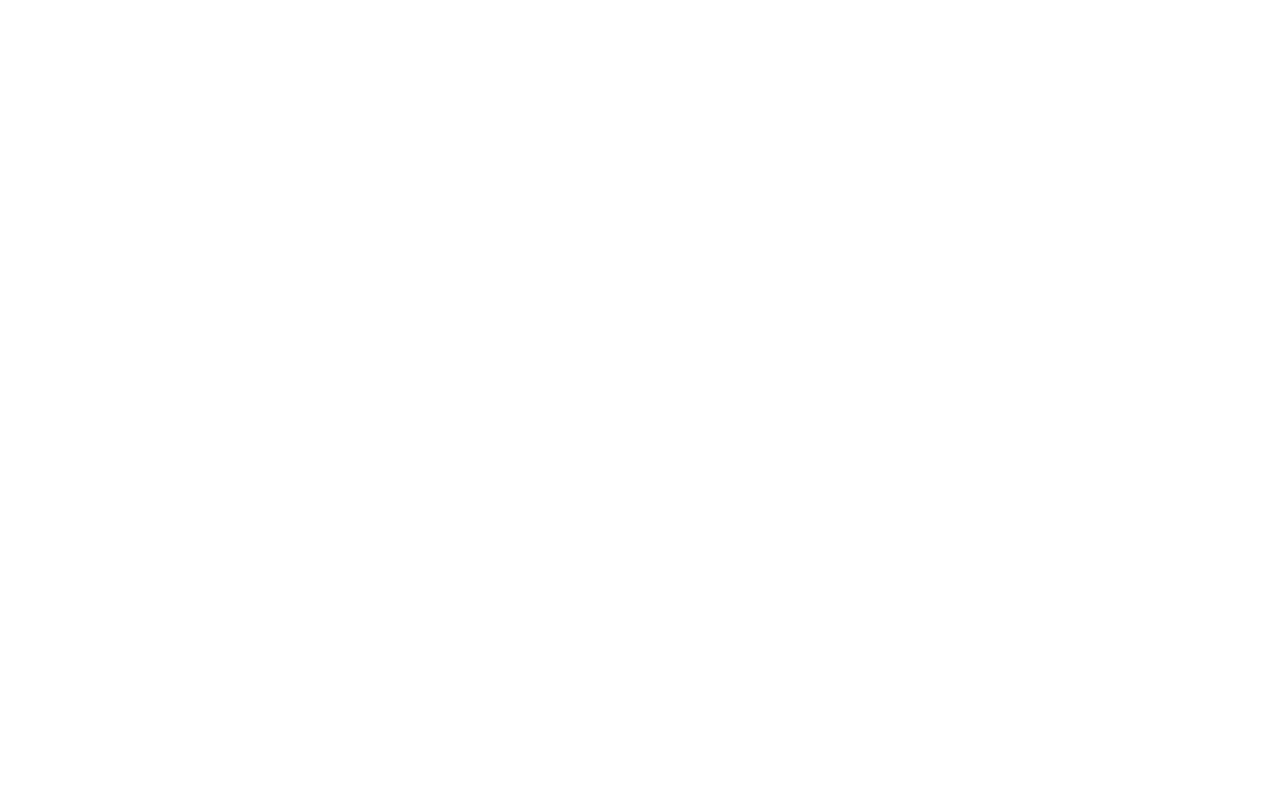
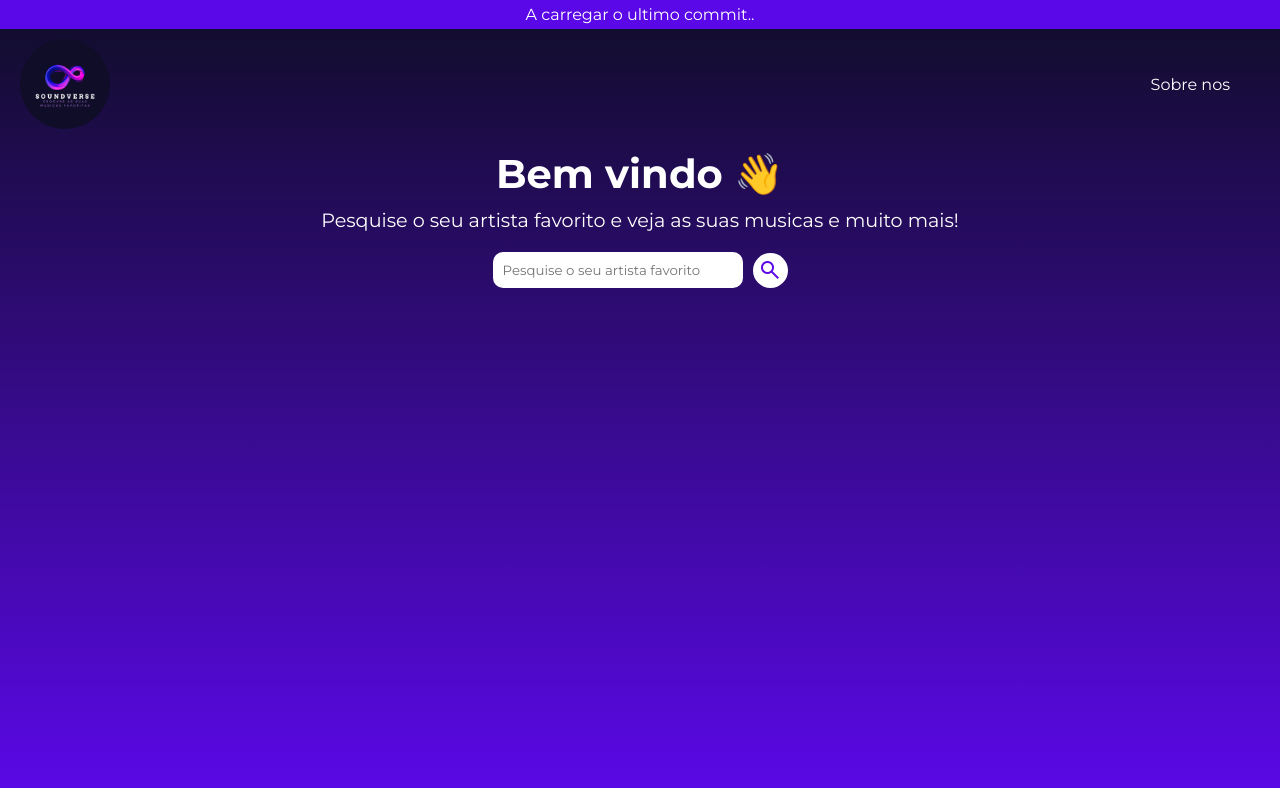
Before and after one commit to DiogoGaspar6/SoundVerse, a plain HTML site: page frontend/pages/index.html in a window 1280 px wide. Drawn offline with nearby package versions, Linux system fonts and the light colour scheme.

Commit message:
initial page

```diff
--- a/frontend/pages/index.html
+++ b/frontend/pages/index.html
@@ -1,16 +1,50 @@
 <!DOCTYPE html>
 <html lang="en">
   <head>
-  <meta charset="UTF-8">
-  <meta name="viewport" content="width=device-width, initial-scale=1.0">
+    <meta charset="UTF-8" />
+    <meta name="viewport" content="width=device-width, initial-scale=1.0" />
+    <!-- GOOGLE ICONS -->
+    <link href="https://fonts.googleapis.com/css2?family=Material+Symbols+Outlined" rel="stylesheet" />
+
+
     <!-- CSS -->
-  <link rel="stylesheet" href="../styles/index.css" defer>
+    <link rel="stylesheet" href="../styles/index.css" defer />
 
     <!-- SCRIPTS -->
     <script src="../scripts/index.js"></script>
     <title>SoundVerse</title>
   </head>
   <body>
+    <header>
+      <div class="githubCommit">
+        <p>A carregar o ultimo commit..</p>
+        <!-- here i want to go the last commit from the github api and add the animation like scrolling to the left -->
+      </div>
+      <div class="head">
+        <img src="../styles/images/SOUNDVERSE.png" alt="logotipo" />
+        <nav>
+          <ul>
+            <li>Sobre nos</li>
+          </ul>
+        </nav>
+      </div>
+    </header>
+    <main>
+      <h1>Bem vindo 👋</h1>
+      <p>Pesquise o seu artista favorito e veja as suas musicas e muito mais!</p>
 
+      <div class="search">
+        <input type="text" placeholder="Pesquise o seu artista favorito" />
+        <div class="icon-search"><span class="material-symbols-outlined"> search </span></div>
+      </div>
+
+      <div class="results">
+        <!-- here goes the results of the search -->
+      </div>
+
+      <div class="about-us">
+
+      </div>
+    </main>
   </body>
 </html>
--- a/frontend/styles/index.css
+++ b/frontend/styles/index.css
@@ -0,0 +1,125 @@
+@import url('variables.css');
+@import url('https://fonts.googleapis.com/css2?family=Montserrat:ital,wght@0,100..900;1,100..900&display=swap');
+
+/* GLOBAL STYLES */
+*{
+  padding: 0px;
+  margin: 0px;
+  box-sizing: border-box;
+  font-family: 'Montserrat';
+}
+
+body{
+  width: 100vw;
+  height: 100vh;
+  background-image: linear-gradient(to bottom, var(--dark-purple), var(--purple));
+  color: var(--white);
+  background-repeat: no-repeat;
+  background-size: cover;
+  overflow: scroll;
+}
+
+.githubCommit{
+  width: 100%;
+  padding: 5px;
+  text-align: center;
+  background-color: var(--purple);
+  color: var(--white);
+}
+
+.head{
+  display:flex;
+  flex-direction: row;
+  justify-content: space-between;
+  align-items: center;
+  padding: 10px 20px;
+}
+
+/* IMG STYLES */
+.head > img{
+  width: 90px;
+  height: 90px;
+  border-radius: 50%;
+}
+
+/* NAV STYLES */
+nav{
+  display: flex;
+  flex-direction: row;
+  justify-content: space-between;
+  align-items: center;
+  padding: 10px 20px;
+}
+
+nav > ul{
+  display: flex;
+  flex-direction: row;
+  justify-content: space-between;
+  align-items: center;
+  list-style: none;
+}
+
+nav > ul > li{
+  padding: 10px;
+  border-radius: 10px;
+  transition: all 0.2s ease-in-out;
+}
+
+nav > ul > li:hover{
+  cursor: pointer;
+  background-color: var(--purple);
+}
+
+/* MAIN STYLES */
+main{
+  margin-top: 10px;
+  text-align: center;
+}
+
+main > h1{
+  font-size: 2.5em;
+  margin: 10px;
+}
+
+main > p{
+  font-size: 1.2em;
+}
+
+.search{
+  display: flex;
+  flex-direction: row;
+  justify-content: center;
+  align-items: center;
+  padding: 20px
+}
+
+.search > input{
+  width: 250px;
+  padding: 10px;
+  border-radius: 10px;
+  color: var(--purple);
+  border: none;
+}
+
+.search > input:focus{
+  outline: none;
+  border: 1px solid var(--purple);
+}
+
+.icon-search{
+  margin-left: 10px;
+  width: 35px;
+  height: 35px;
+  border-radius: 2em;
+  background-color: var(--white);
+  color: var(--purple);
+  cursor: pointer;
+  display: flex;
+  justify-content: center;
+  align-items: center;
+}
+
+.icon-search:hover{
+  background-color: var(--purple);
+  color: var(--white);
+}
--- /dev/null
+++ b/frontend/styles/variables.css
@@ -0,0 +1,8 @@
+:root{
+  --dark-purple: #100d28;
+  --white: #ffffff;
+  --black: #000;
+  --blue: #0c0ce7;
+  --pink: #f200dd;
+  --purple: #5b08e8;
+}
```
Also changed, not shown: frontend/styles/images/SOUNDVERSE.png (added). Lines whose indentation alone changed are shown as unchanged.
